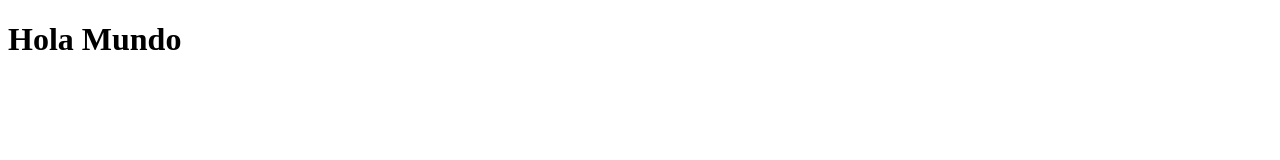
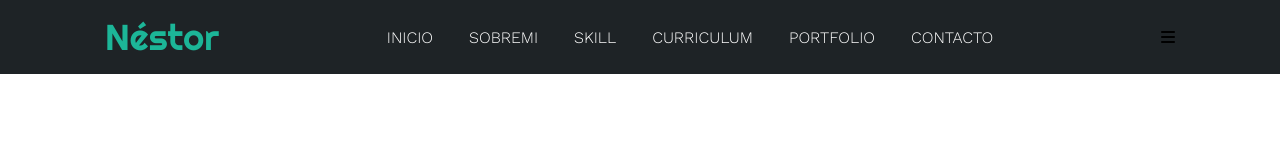
Before and after one commit to njrm2208/Aprendiendo-Frontend, a plain HTML site: page index.html in a window 1280 px wide. Drawn offline with nearby package versions, Linux system fonts and the light colour scheme.

Commit message:
Agregegando la parte del header del codigo

```diff
--- a/css/estilos.css
+++ b/css/estilos.css
@@ -0,0 +1,58 @@
+@import url('https://fonts.googleapis.com/css2?family=Righteous&family=Work+Sans:ital,wght@0,200;0,300;0,600;1,100&display=swap');
+
+*{
+    box-sizing: border-box;
+    font-family: 'Work Sans';
+    margin: 0;
+    padding: 0;
+}
+
+html{
+    /*Esto me permite desizar cuando hago clic en los link del menu*/
+    scroll-behavior: smooth;
+}
+
+/*MENU*/
+.contenedor-header {
+    background: #1e2326;
+    position: fixed;
+    width: 100%;
+    top: 0;
+    left: 0;
+    z-index: 99;
+
+}
+
+.contenedor-header header{
+    max-width: 1100px;
+    margin: auto;
+    display: flex;
+    justify-content: space-between;
+    align-items: center;
+    padding: 15px;
+}
+
+.contenedor-header header .logo a{
+    font-family: 'Righteous';
+    font-size: 36px;
+    color: #1CB698;
+    text-decoration: none;
+}
+
+.contenedor-header header ul{
+    display: flex;
+    list-style: none;
+}
+
+.contenedor-header header nav ul li a{
+    text-align: none;
+    color: #fff;
+    margin: 0 15px;
+    padding: 3px;
+    transition: .5s;
+    text-decoration: none;
+}
+
+.contenedor-header header nav ul li a:hover{
+    color: #1CB698;
+}
--- a/index.html
+++ b/index.html
@@ -1,12 +1,36 @@
 <!DOCTYPE html>
-<html lang="en">
+<html lang="es">
 <head>
     <meta charset="UTF-8">
     <meta http-equiv="X-UA-Compatible" content="IE=edge">
     <meta name="viewport" content="width=device-width, initial-scale=1.0">
-    <title>Romero C.o</title>
+    <link rel="icon" href="assets\img\icono.png">
+    <link rel="stylesheet" href="https://cdnjs.cloudflare.com/ajax/libs/font-awesome/6.2.1/css/all.min.css"
+     integrity="sha512-MV7K8+y+gLIBoVD59lQIYicR65iaqukzvf/nwasF0nqhPay5w/9lJmVM2hMDcnK1OnMGCdVK+iQrJ7lzPJQd1w==" crossorigin="anonymous" referrerpolicy="no-referrer" />
+    <title>Néstor Romero - PortFolio</title>
+    <link rel="stylesheet" href="css/estilos.css">
 </head>
 <body>
-   <h1>Hola Mundo</h1>
+   <!-- Menu Encabezado -->
+   <div class="contenedor-header">
+    <header>
+        <div class="logo">
+            <a href="#">Néstor</a>
+        </div>
+        <nav id="nav">
+            <ul>
+                <li><a href="#inicio">INICIO</a></li>
+                <li><a href="#sobremi">SOBREMI</a></li>
+                <li><a href="#skill">SKILL</a></li>
+                <li><a href="#curriculum">CURRICULUM</a></li>
+                <li><a href="#portfolio">PORTFOLIO</a></li>
+                <li><a href="#contacto">CONTACTO</a></li>
+            </ul>
+        </nav>
+        <div class="nav-responsive">
+            <i class="fa-solid fa-bars"></i>
+        </div>
+    </header>
+   </div>
 </body>
 </html>
```
Also changed, not shown: assets/img/icon.png (added), assets/img/icono.png (added).
